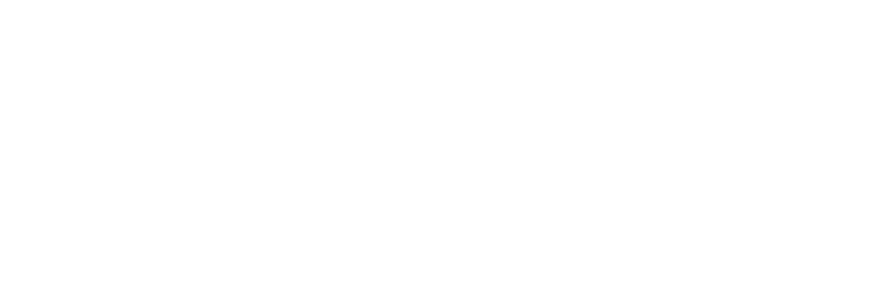
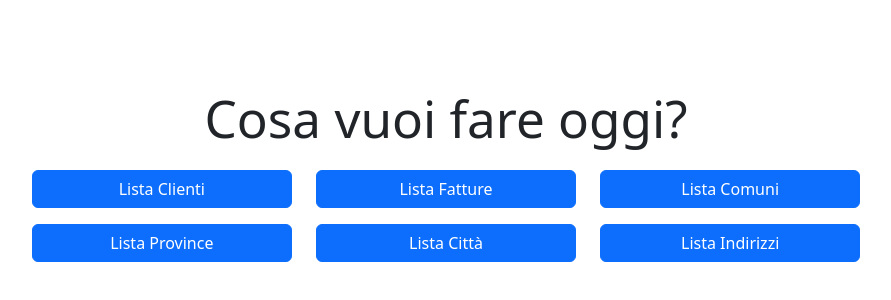
Before and after one commit to angelolaera/bw2-team5_front, a React (Vite) app: page /menu in a window 1280 px wide. Before the commit this address had no page. Shown: the part 228-528 px from the top of the page, without its empty margins (194-1085 px from the left). Built offline with nearby package versions, Linux system fonts and the light colour scheme.

Commit message:
update menu+fatture

```diff
--- a/src/App.jsx
+++ b/src/App.jsx
@@ -3,6 +3,8 @@ import Form_Registrazione from "./Components/Form_Registrazione";
 import Form_Login from "./Components/Form_Login";
 import { BrowserRouter, Route, Routes } from "react-router-dom";
 import Clienti from "./Components/Clienti";
+import Fatture from "./Components/Fatture";
+import Menu from "./Components/Menu";
 
 function App() {
   return (
@@ -10,7 +12,9 @@ function App() {
       <Routes>
         <Route path="/" element={<Form_Login />} />
         <Route path="/registrazione" element={<Form_Registrazione />} />
-        <Route path="/clienti" element={<Clienti/>} />
+        <Route path="/clienti" element={<Clienti />} />
+        <Route path="/fatture" element={<Fatture />} />
+        <Route path="/menu" element={<Menu />} />
       </Routes>
     </BrowserRouter>
   );
--- /dev/null
+++ b/src/Components/Fatture.jsx
@@ -0,0 +1,40 @@
+import { Container, Table } from "react-bootstrap";
+
+const Fatture = () => {
+  const invoice = [
+    { id: 1, dataFattura: "2024-09-25", importo: "234", numero: "123456789", statoFattura: "Pending", clienteId: "12" },
+    { id: 2, dataFattura: "2024-09-24", importo: "100", numero: "123456799", statoFattura: "Pending", clienteId: "13" },
+    { id: 3, dataFattura: "2024-09-23", importo: "250", numero: "123456999", statoFattura: "Pending", clienteId: "14" },
+  ];
+
+  return (
+    <Container fluid className="my-5">
+      <h2 className="mb-4 text-center ">Lista Fatture</h2>
+      <Table striped bordered hover className="table_fatture">
+        <thead>
+          <tr>
+            <th>ID</th>
+            <th>Data Fattura</th>
+            <th>Importo</th>
+            <th>Numero</th>
+            <th>Stato Fattura</th>
+            <th>Cliente id</th>
+          </tr>
+        </thead>
+        <tbody>
+          {invoice.map((invoice) => (
+            <tr key={invoice.id}>
+              <td>{invoice.id}</td>
+              <td>{invoice.dataFattura}</td>
+              <td>{invoice.importo}</td>
+              <td>{invoice.numero}</td>
+              <td>{invoice.statoFattura}</td>
+              <td>{invoice.clienteId}</td>
+            </tr>
+          ))}
+        </tbody>
+      </Table>
+    </Container>
+  );
+};
+export default Fatture;
--- /dev/null
+++ b/src/Components/Menu.jsx
@@ -0,0 +1,56 @@
+import { Link } from "react-router-dom";
+import { Button, Container, Row, Col } from "react-bootstrap";
+
+const Menu = () => {
+  return (
+    <Container className="text-center">
+      <h1 className="my-4">Cosa vuoi fare oggi?</h1>
+      <Row className="justify-content-center">
+        <Col md={4} className="mb-3">
+          <Link to="/clienti">
+            <Button variant="primary" className="w-100">
+              Lista Clienti
+            </Button>
+          </Link>
+        </Col>
+        <Col md={4} className="mb-3">
+          <Link to="/fatture">
+            <Button variant="primary" className="w-100">
+              Lista Fatture
+            </Button>
+          </Link>
+        </Col>
+        <Col md={4} className="mb-3">
+          <Link to="/comuni">
+            <Button variant="primary" className="w-100">
+              Lista Comuni
+            </Button>
+          </Link>
+        </Col>
+        <Col md={4} className="mb-3">
+          <Link to="/province">
+            <Button variant="primary" className="w-100">
+              Lista Province
+            </Button>
+          </Link>
+        </Col>
+        <Col md={4} className="mb-3">
+          <Link to="/citta">
+            <Button variant="primary" className="w-100">
+              Lista Città
+            </Button>
+          </Link>
+        </Col>
+        <Col md={4} className="mb-3">
+          <Link to="/indirizzi">
+            <Button variant="primary" className="w-100">
+              Lista Indirizzi
+            </Button>
+          </Link>
+        </Col>
+      </Row>
+    </Container>
+  );
+};
+
+export default Menu;
```
